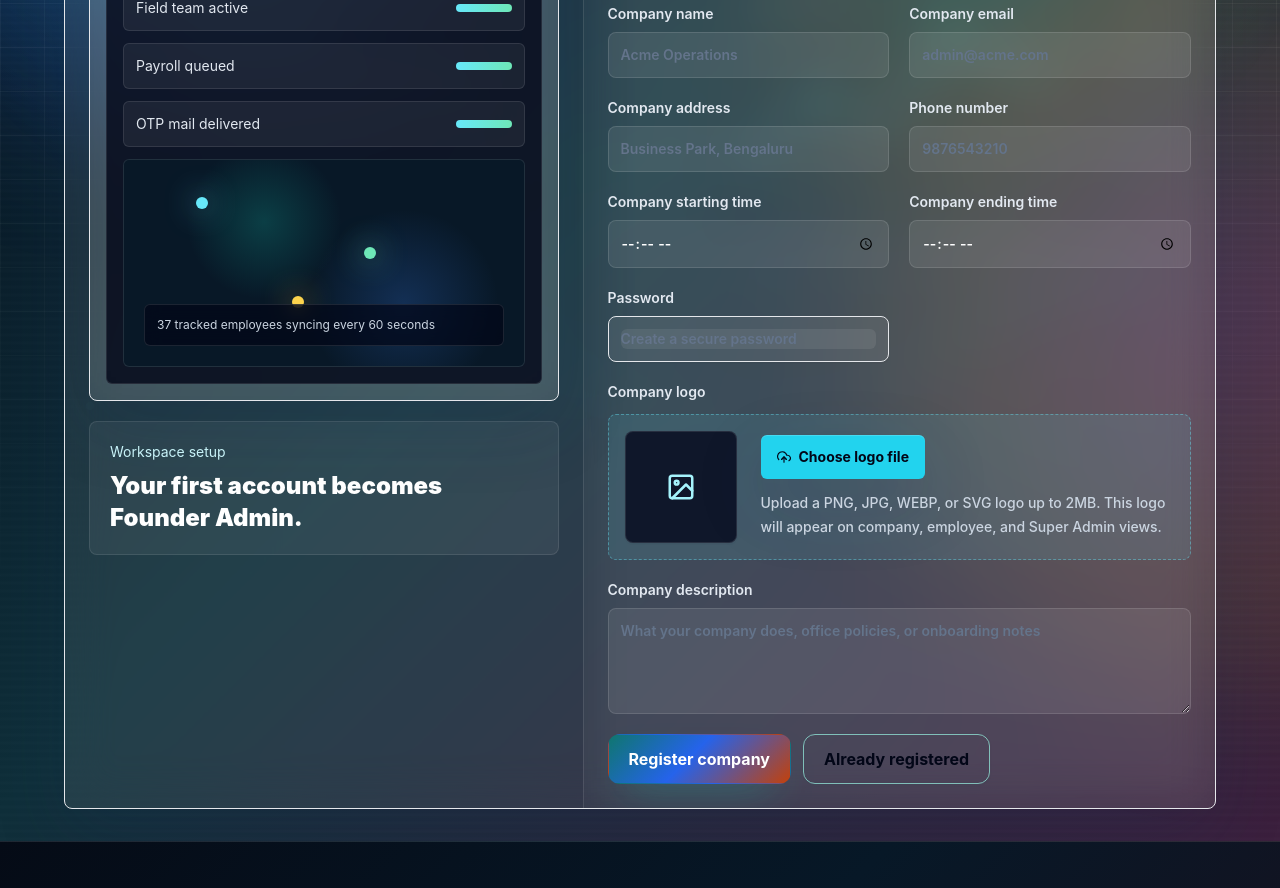
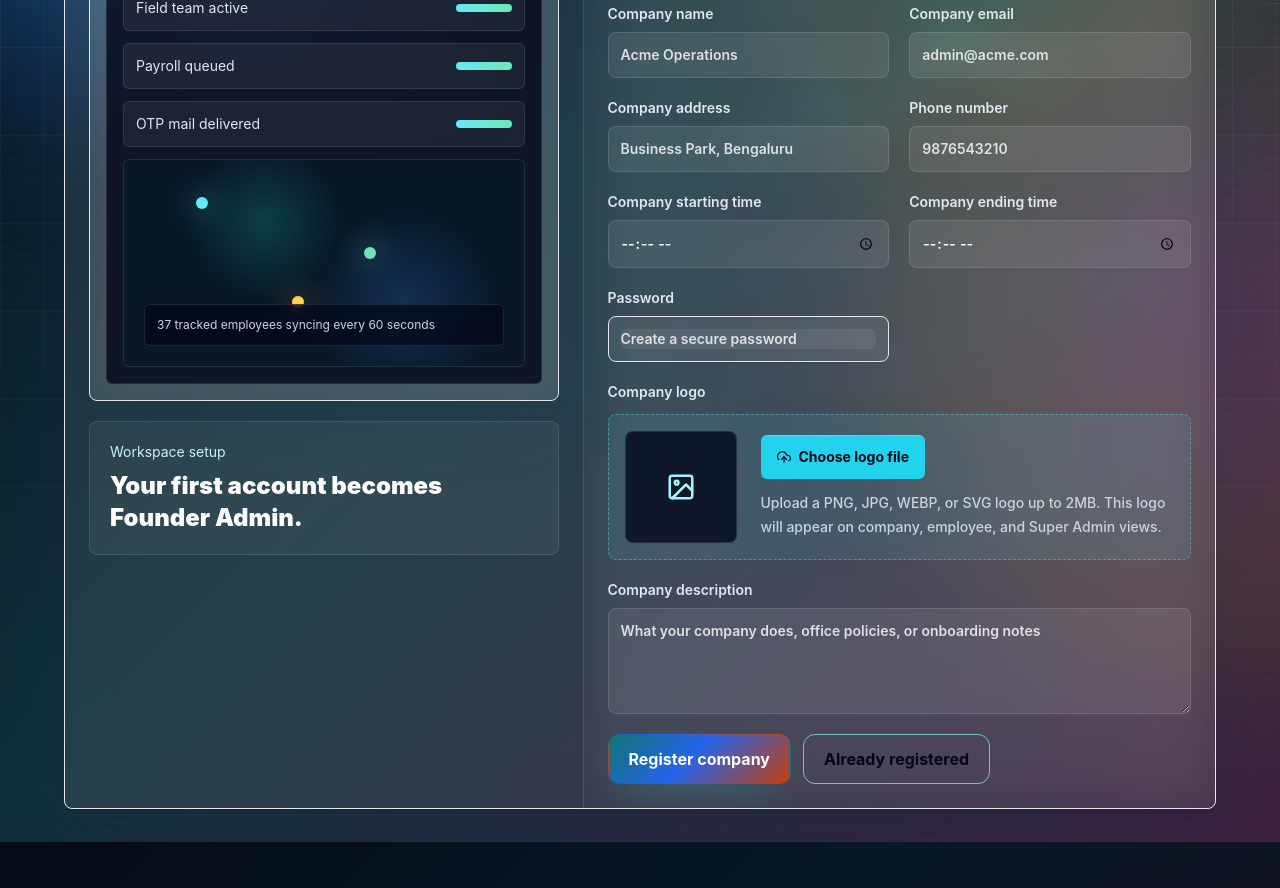
Before and after one commit to lokeshshinde1234/TaskFlow, a React (Create React App) app in the folder frontend/: page /company-onboarding in a window 1280 px wide. Shown: the part 340-1228 px from the top of the page. Built offline with nearby package versions, Linux system fonts and the light colour scheme; no server answers.

Commit message:
Improve auth placeholder contrast

```diff
--- a/frontend/src/pages/CompanyOnboarding.js
+++ b/frontend/src/pages/CompanyOnboarding.js
@@ -175,7 +175,7 @@ export default function CompanyOnboarding() {
                         placeholder={placeholder}
                         required
                         autoComplete="new-password"
-                        className="auth-field w-full rounded-md border-0 bg-transparent text-white outline-none placeholder:text-slate-500"
+                        className="auth-field w-full rounded-md border-0 bg-transparent text-white outline-none"
                       />
                       {form.password && (
                         <button
@@ -206,7 +206,7 @@ export default function CompanyOnboarding() {
                     onChange={update}
                     placeholder={placeholder}
                     required={name !== 'logo_url'}
-                    className="auth-field min-h-11 rounded-lg border border-white/12 bg-white/[0.08] px-3 py-3 text-white outline-none transition placeholder:text-slate-500 focus:border-cyan-300/60 focus:ring-4 focus:ring-cyan-300/10"
+                    className="auth-field min-h-11 rounded-lg border border-white/12 bg-white/[0.08] px-3 py-3 text-white outline-none transition focus:border-cyan-300/60 focus:ring-4 focus:ring-cyan-300/10"
                   />
                 </label>
               );
@@ -242,7 +242,7 @@ export default function CompanyOnboarding() {
                 onChange={update}
                 rows={4}
                 placeholder="What your company does, office policies, or onboarding notes"
-                className="auth-field min-h-11 rounded-lg border border-white/12 bg-white/[0.08] px-3 py-3 text-white outline-none transition placeholder:text-slate-500 focus:border-cyan-300/60 focus:ring-4 focus:ring-cyan-300/10"
+                className="auth-field min-h-11 rounded-lg border border-white/12 bg-white/[0.08] px-3 py-3 text-white outline-none transition focus:border-cyan-300/60 focus:ring-4 focus:ring-cyan-300/10"
               />
             </label>
             {error && <div className="rounded-md border border-red-300/30 bg-red-400/10 px-4 py-3 text-sm text-red-200 md:col-span-2">{error}</div>}
--- a/frontend/src/pages/Login.js
+++ b/frontend/src/pages/Login.js
@@ -86,7 +86,7 @@ export default function Login() {
                       setError('');
                       setAuthMessage('');
                     }}
-                    className="auth-field w-full rounded-md border-0 bg-transparent text-white outline-none placeholder:text-slate-500"
+                    className="auth-field w-full rounded-md border-0 bg-transparent text-white outline-none"
                     placeholder="you@company.com"
                     required
                   />
@@ -110,7 +110,7 @@ export default function Login() {
                         setWarning('');
                       }
                     }}
-                    className="auth-field w-full rounded-md border-0 bg-transparent text-white outline-none placeholder:text-slate-500"
+                    className="auth-field w-full rounded-md border-0 bg-transparent text-white outline-none"
                     placeholder="Your password"
                     required
                   />
--- a/frontend/src/styles/index.css
+++ b/frontend/src/styles/index.css
@@ -300,7 +300,8 @@ textarea::placeholder {
 }
 
 .auth-field::placeholder {
-  color: #64748b !important;
+  color: rgba(255, 255, 255, 0.82) !important;
+  opacity: 1 !important;
 }
 
 .auth-field:-webkit-autofill {
```
